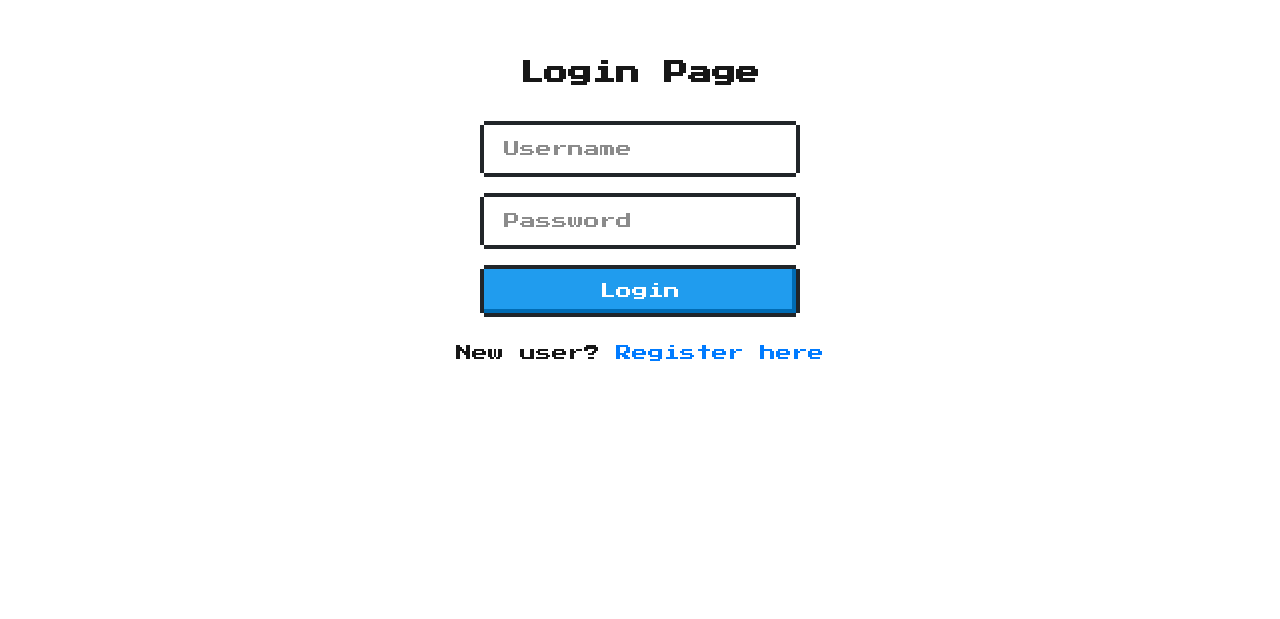
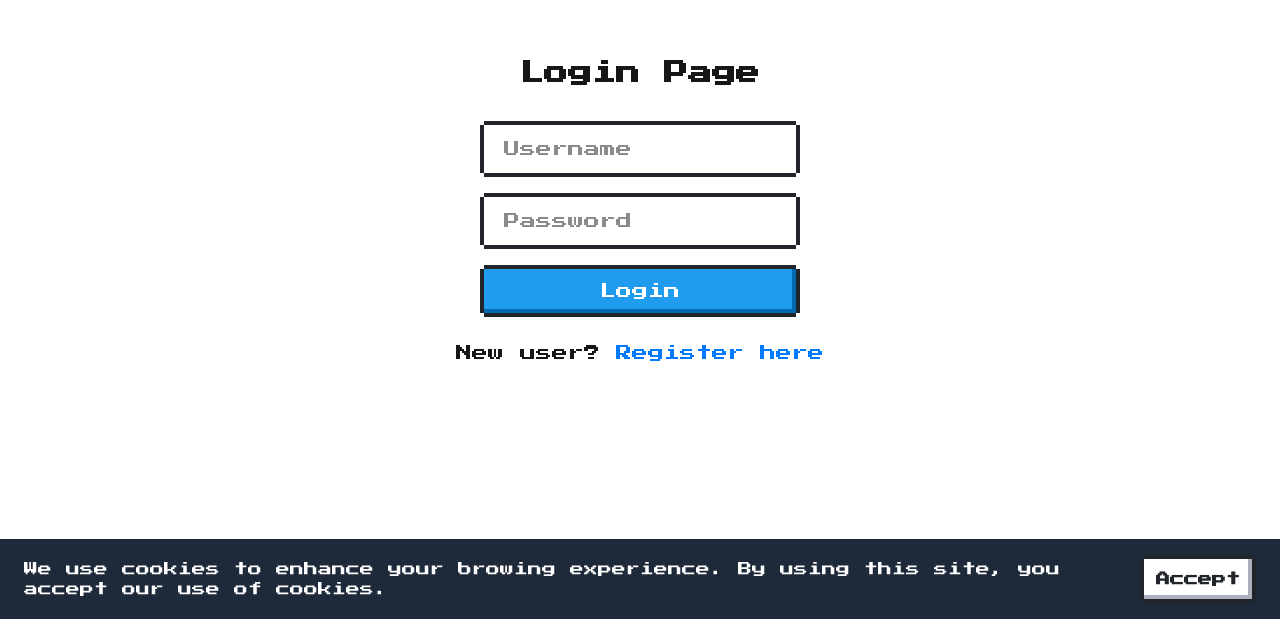
Before and after one commit to Prof-Rosario-UCLA/team16, a Next.js app in the folder frontend/: page /login in a window 1280 px wide. Shown: the part 181-800 px from the top of the page. Built offline with nearby package versions, Linux system fonts and the light colour scheme; no server answers.

Commit message:
added cookie banner

```diff
--- a/frontend/app/layout.tsx
+++ b/frontend/app/layout.tsx
@@ -3,6 +3,7 @@ import { Press_Start_2P } from "next/font/google";
 import "./globals.css";
 import { UserProvider } from "@/contexts/UserContext";
 import ClientNavbarWrapper from "@/components/ClientNavbarWrapper";
+import CookieBanner from "@/components/CookieBanner";
 
 export const metadata: Metadata = {
   title: "Doodly",
@@ -28,6 +29,9 @@ export default function RootLayout({
           <ClientNavbarWrapper />
           {children}
         </UserProvider>
+        <footer>
+          <CookieBanner />
+        </footer>
       </body>
     </html>
   );
--- /dev/null
+++ b/frontend/components/CookieBanner.tsx
@@ -0,0 +1,37 @@
+'use client';
+
+import { useEffect, useState } from "react";
+
+const COOKIE_CONSENT_KEY = "cookie_consent";
+
+export default function CookieBanner() {
+  const [visible, setVisible] = useState(false);
+
+  useEffect(() => {
+    const hasConsented = localStorage.getItem(COOKIE_CONSENT_KEY);
+    if (!hasConsented) {
+      setVisible(true);
+    }
+  }, []);
+
+  const handleAccept = () => {
+    localStorage.setItem(COOKIE_CONSENT_KEY, "true");
+    setVisible(false);
+  };
+
+  if (!visible) return null;
+
+  return (
+    <div className="absolute bottom-0 left-0 w-full z-50 bg-gray-800 text-white px-6 py-4 flex flex-col sm:flex-row justify-between items-center text-sm">
+      <span className="mb-2 sm:mb-0">
+        We use cookies to enhance your browing experience. By using this site, you accept our use of cookies.
+      </span>
+      <button
+        onClick={handleAccept}
+        className="nes-btn bg-white text-gray-800 px-4 py-2 rounded font-semibold hover:bg-gray-200 transition"
+      >
+        Accept
+      </button>
+    </div>
+  );
+}
```
